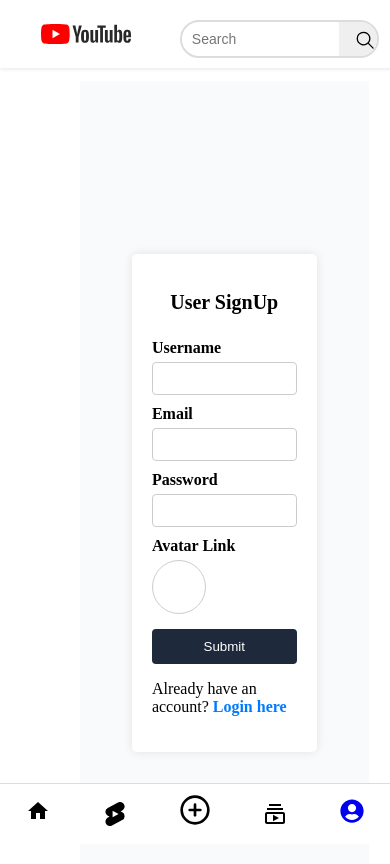
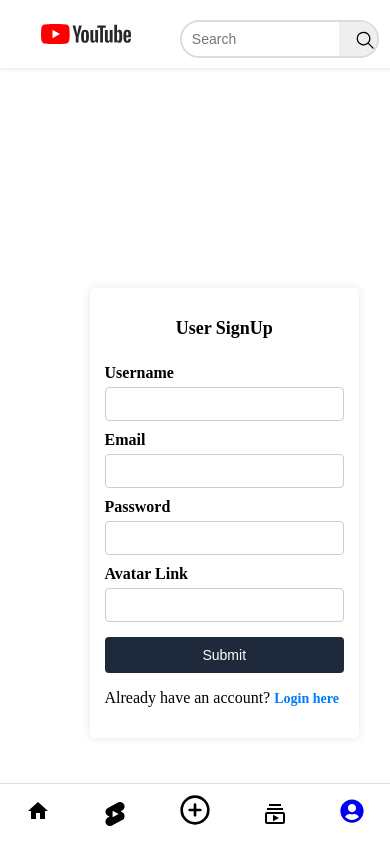
Before and after one commit to kajalbohara/Youtube_Clone_Frontend, a React (Vite) app: page /signup in a window 390 px wide. Shown: the top 864 px of the page. Built offline with nearby package versions, Linux system fonts and the light colour scheme.

Commit message:
modified login and signup pages'

```diff
--- a/src/components/Login.jsx
+++ b/src/components/Login.jsx
@@ -18,11 +18,11 @@ const Login = () => {
 
   useEffect(() => {
     if (user && Object.keys(user).length > 0) {
-      navigate("/");
+      navigate("/"); // Redirect to home if user is already logged in
     }
   }, [navigate, user]);
 
-  // login function
+  // Login function
   const handleFormSubmit = async (e) => {
     e.preventDefault();
 
@@ -38,11 +38,10 @@ const Login = () => {
         password: formData.password });
 
       if (data) {
-        // console.log("Login successful");
         toast.success("Login successful!");
-        dispatch(setUserState(data.user));
-        dispatch(setToken(data.jwtToken));
-        navigate("/");
+        dispatch(setUserState(data.user)); // Set user state in Redux store
+        dispatch(setToken(data.jwtToken)); // Set token in Redux store
+        navigate("/"); // Redirect to home
       }
     } catch (error) {
       console.log("Login error:", error.response?.data?.message);
@@ -56,9 +55,7 @@ const Login = () => {
     }
   };
 
-
-
-  // onchange function
+  // Handle input changes
   const handleChange = (e) => {
     const { name, value } = e.target;
     setFormData({ ...formData, [name]: value });
--- a/src/components/SignUp.jsx
+++ b/src/components/SignUp.jsx
@@ -18,14 +18,13 @@ const SignUp = () => {
 
   useEffect(() => {
     if (user && Object.keys(user).length > 0) {
-      navigate("/");
+      navigate("/"); // Redirect to home if user is already logged in
     }
   }, [navigate, user]);
 
-
+  // Handle form submission
   const handleFormSubmit = async (e) => {
     e.preventDefault();
-    // console.log("Form Data being sent:", formData);
 
     if (!formData.email || !formData.password || !formData.userName || !formData.avatar) {
       toast.error("All fields are required");
@@ -48,7 +47,7 @@ const SignUp = () => {
     }
   };
 
-
+  // Handle input changes
   const handleChange = (e) => {
     const { name, value } = e.target;
     setFormData({ ...formData, [name]: value });
@@ -90,10 +89,10 @@ const SignUp = () => {
           onChange={handleChange}
         />
 
-        <label htmlFor="avatar">Avatar Link</label>
+        <label htmlFor="avatar-form">Avatar Link</label>
         <input
           required
-          id="avatar"
+          id="avatar-form"
           type="text"
           value={formData.avatar}
           name="avatar"
--- a/src/components/styles/Login.css
+++ b/src/components/styles/Login.css
@@ -1,5 +1,4 @@
 .login-container {
-  background-color: #f8fafc;
   min-height: 100vh;
   display: flex;
   align-items: center;
@@ -29,7 +28,7 @@
 }
 
 .login-form input {
-  padding: 8px;
+  padding: 8px 5px;
   border: 1px solid #ccc;
   border-radius: 4px;
   margin-top: 5px;
@@ -58,3 +57,74 @@
 .signup-link:hover {
   text-decoration: underline;
 }
+@media (max-width: 768px) {
+  .account-container {
+    padding: 10px;
+  }
+
+  .account-box {
+    padding: 15px;
+  }
+
+  .avatar-img {
+    width: 80px;
+    height: 80px;
+  }
+
+  .channel-logo {
+    width: 70px;
+    height: 70px;
+  }
+
+  .login-form {
+    width: 80%;
+  }
+  .login-form input {
+    padding: 8px 2px;
+    border: 1px solid #ccc;
+    border-radius: 4px;
+    margin-top: 5px;
+  }
+}
+
+@media (max-width: 480px) {
+  .account-container {
+    margin: 10px auto;
+    padding: 5px;
+  }
+
+  .account-box {
+    padding: 10px;
+    gap: 10px;
+  }
+
+  .avatar-img {
+    width: 60px;
+    height: 60px;
+  }
+
+  .section-title {
+    font-size: 18px;
+    text-align: center;
+  }
+
+  .channel-logo {
+    width: 60px;
+    height: 60px;
+  }
+
+  .channel-container .channel-Details h2 {
+    font-size: 16px;
+  }
+
+  .login-form {
+    width: 100%;
+    padding: 15px;
+  }
+  .login-form input {
+    padding: 8px 2px;
+    border: 1px solid #ccc;
+    border-radius: 4px;
+    margin-top: 5px;
+  }
+}
--- a/src/components/styles/Signup.css
+++ b/src/components/styles/Signup.css
@@ -1,5 +1,4 @@
 .signup-container {
-  background-color: #f8fafc;
   min-height: 100vh;
   display: flex;
   align-items: center;
@@ -29,7 +28,7 @@
 }
 
 .signup-form input {
-  padding: 8px;
+  padding: 8px 2px;
   border: 1px solid #ccc;
   border-radius: 4px;
   margin-top: 5px;
@@ -58,3 +57,31 @@
 .login-link:hover {
   text-decoration: underline;
 }
+@media (max-width: 600px) {
+  .signup-container {
+    padding: 10px;
+  }
+
+  .signup-form {
+    width: 100%;
+    padding: 15px;
+  }
+
+  .signup-form h2 {
+    font-size: 18px;
+  }
+
+  .signup-form input {
+    font-size: 14px;
+    padding: 8px 2px;
+  }
+
+  .signup-btn {
+    font-size: 14px;
+    padding: 10px;
+  }
+
+  .login-link {
+    font-size: 14px;
+  }
+}
```
